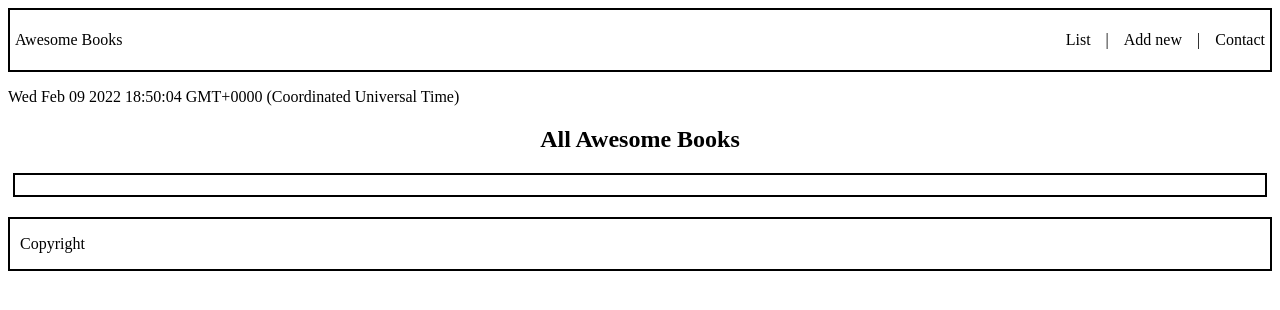
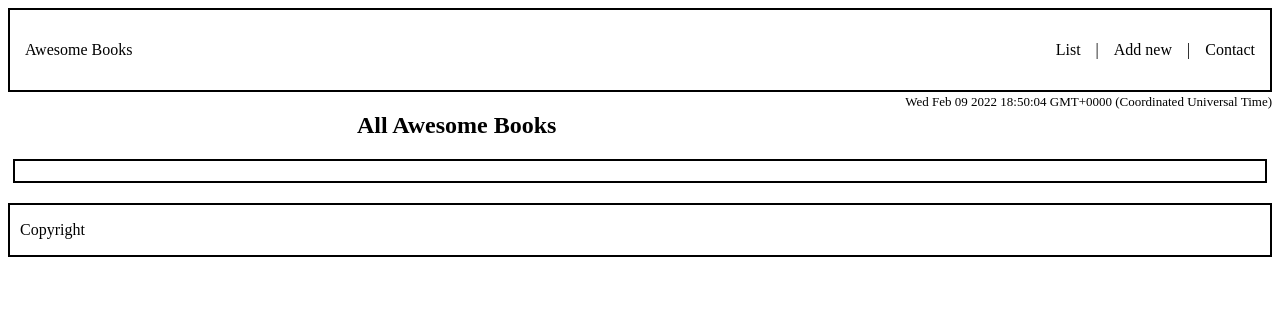
Before and after one commit to iLynette/awesome-books, a website: page index.html in a window 1280 px wide. Drawn offline with Linux system fonts and the light colour scheme.

Commit message:
Navigation menu styling, fix date and linters

```diff
--- a/date-time.js
+++ b/date-time.js
@@ -1,5 +1,5 @@
 setInterval(updateTime, 1000);
 
 function updateTime() {
-    time.innerHTML = Date();
+  time.innerHTML = Date();
 }
--- a/index.html
+++ b/index.html
@@ -12,11 +12,11 @@
       <nav>
         <p>Awesome Books</p>
         <ul class="link">
-          <li class="list-nav">List</li>
-          |
-          <li class="books-nav">Add new</li>
-          |
-          <li class="contact-nav">Contact</li>
+          <li><a href="#" class="list-nav">List</a></li>
+          <li>|</li>
+          <li><a href="#" class="books-nav">Add new</a></li>
+          <li>|</li>
+          <li><a href="#" class="contact-nav">Contact</a></li>
         </ul>
       </nav>
     </header>
--- a/style.css
+++ b/style.css
@@ -2,6 +2,7 @@ body {
   height: 100vh;
   max-width: 100%;
 }
+
 ul {
   list-style: none;
 }
@@ -67,22 +68,33 @@ nav {
   display: flex;
   flex-direction: row;
   justify-content: space-between;
-  padding: 5px;
+  padding: 15px;
   width: 100%;
 }
 
-.link{
+#time {
+  float: right;
+  margin-top: 2px;
+  font-size: 13px;
+}
+
+.link {
   display: flex;
   gap: 15px;
+}
 
+.link a {
+  text-decoration: none;
+  color: #000;
 }
+
+.link a:hover {
+  color: #00ff;
+}
+
 header {
   display: flex;
   border: 2px solid black;
-}
-
-.name {
-  /* margin-right: 400px; */
 }
 
 footer {
```
Also changed, not shown: spa.js (+14 -14 lines).
